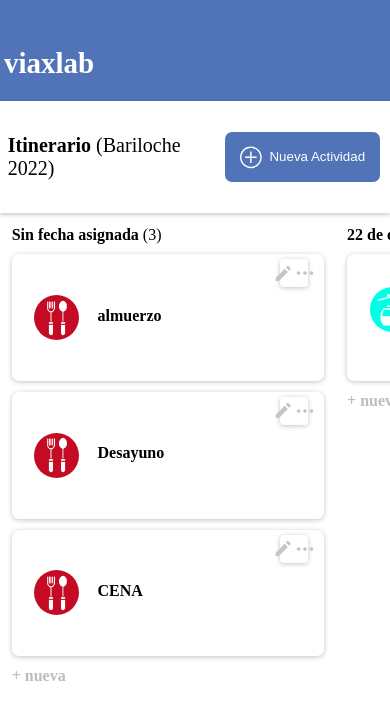
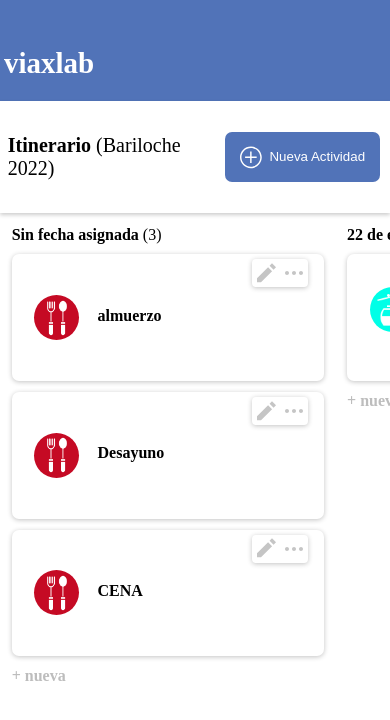
Before and after one commit to franciscoJSanchez123/viaxlabFrontend, an Angular app: page / in a window 390 px wide. Shown: the top 720 px of the page. Built offline with nearby package versions, Linux system fonts and the light colour scheme.

Commit message:
changes in status iconn

```diff
--- a/src/app/component/activity/activity.component.css
+++ b/src/app/component/activity/activity.component.css
@@ -179,6 +179,9 @@ transition: transform 250ms cubic-bezier(0, 0, 0.2, 1);
     .action-buttons{
 
         opacity: 1;
+    }
+
+    .action-icon{
         height: 28px;
         width: 28px;
     }
```
